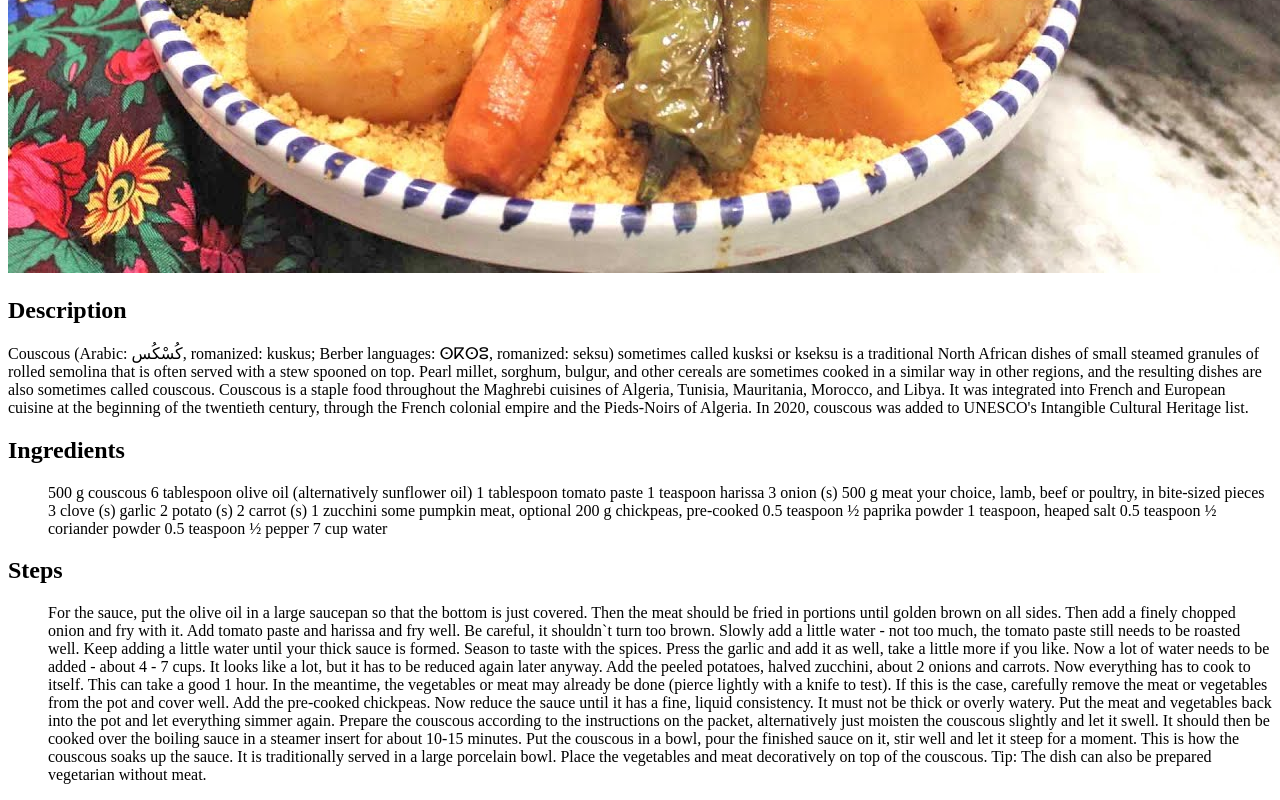
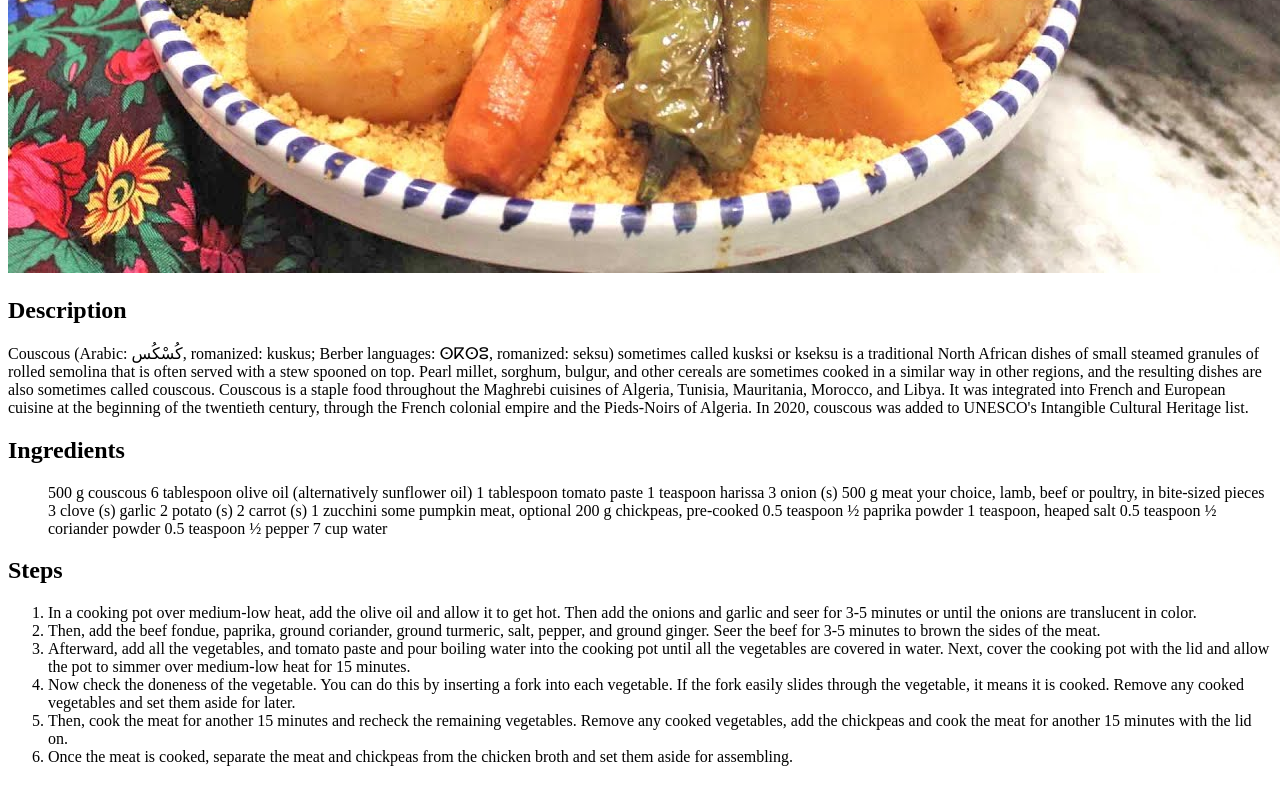
Before and after one commit to Axel0th/odin-recipes, a plain HTML site: page recipes/tunisiancoucous.html in a window 1280 px wide. Shown: the part 527-1327 px from the top of the page. Drawn offline with Linux system fonts and the light colour scheme.

Commit message:
I just changed the steps

```diff
--- a/recipes/tunisiancoucous.html
+++ b/recipes/tunisiancoucous.html
@@ -40,15 +40,12 @@
     </ul>
     <h2>Steps</h2>
     <ol>
-        <il>For the sauce, put the olive oil in a large saucepan so that the bottom is just covered. Then the meat should be fried in portions until golden brown on all sides. Then add a finely chopped onion and fry with it. Add tomato paste and harissa and fry well. Be careful, it shouldn`t turn too brown. Slowly add a little water - not too much, the tomato paste still needs to be roasted well. Keep adding a little water until your thick sauce is formed. Season to taste with the spices. Press the garlic and add it as well, take a little more if you like. Now a lot of water needs to be added - about 4 - 7 cups. It looks like a lot, but it has to be reduced again later anyway.</il>
-        <il>Add the peeled potatoes, halved zucchini, about 2 onions and carrots. Now everything has to cook to itself. This can take a good 1 hour.</il>
-        <il> In the meantime, the vegetables or meat may already be done (pierce lightly with a knife to test). If this is the case, carefully remove the meat or vegetables from the pot and cover well.</il>
-        <il>Add the pre-cooked chickpeas. Now reduce the sauce until it has a fine, liquid consistency. It must not be thick or overly watery. Put the meat and vegetables back into the pot and let everything simmer again.</il>
-        <il>Prepare the couscous according to the instructions on the packet, alternatively just moisten the couscous slightly and let it swell. It should then be cooked over the boiling sauce in a steamer insert for about 10-15 minutes.</il>
-        <il>Put the couscous in a bowl, pour the finished sauce on it, stir well and let it steep for a moment. This is how the couscous soaks up the sauce.</il>
-        <il>It is traditionally served in a large porcelain bowl. Place the vegetables and meat decoratively on top of the couscous.</il>
-        <il>Tip: The dish can also be prepared vegetarian without meat.</il>
-
+        <li>In a cooking pot over medium-low heat, add the olive oil and allow it to get hot. Then add the onions and garlic and seer for 3-5 minutes or until the onions are translucent in color.</li>
+        <li>Then, add the beef fondue, paprika, ground coriander, ground turmeric, salt, pepper, and ground ginger. Seer the beef for 3-5 minutes to brown the sides of the meat.</li>
+        <li>Afterward, add all the vegetables, and tomato paste and pour boiling water into the cooking pot until all the vegetables are covered in water. Next, cover the cooking pot with the lid and allow the pot to simmer over medium-low heat for 15 minutes.</li>
+        <li>Now check the doneness of the vegetable. You can do this by inserting a fork into each vegetable. If the fork easily slides through the vegetable, it means it is cooked. Remove any cooked vegetables and set them aside for later.</li>
+        <li>Then, cook the meat for another 15 minutes and recheck the remaining vegetables. Remove any cooked vegetables, add the chickpeas and cook the meat for another 15 minutes with the lid on.</li>
+        <li>Once the meat is cooked, separate the meat and chickpeas from the chicken broth and set them aside for assembling.</li>
     </ol>
 </body>
 </html>
```
